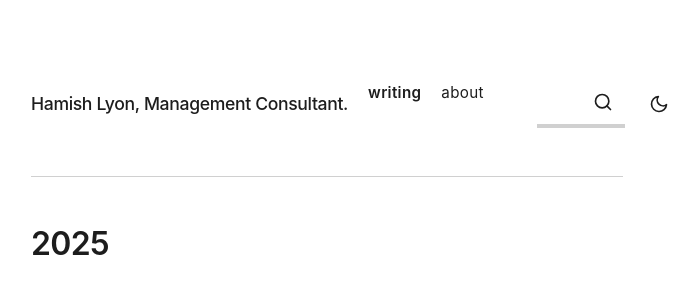
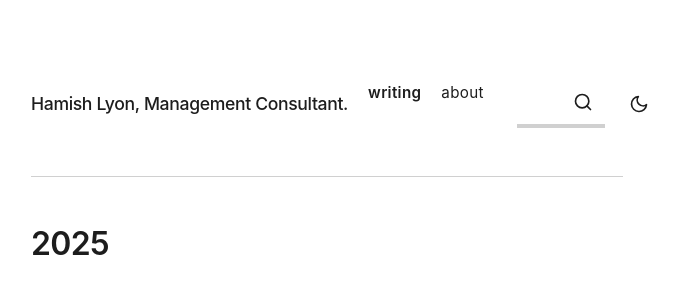
Before and after one commit to HamishFrostLyon/hamishfrostlyon.github.io, a Jekyll site: the page built from writing.html, in a window 1280 px wide. Shown: the top 283 px of the page, without its empty margins (313-1012 px from the left). Built offline with Jekyll 4.4.1, drawn with Linux system fonts in a browser that asks for light colours.

Commit message:
Fix header to always display in single horizontal line
- Remove mobile flex-column layout, always use flex-between
- Simplify header-right to properly align items
- Remove auto margins that were pushing elements apart
- Ensure all header elements stay on one line

```diff
--- a/_sass/_layout.scss
+++ b/_sass/_layout.scss
@@ -13,19 +13,14 @@
 }
 
 header {
-    @include flex-column;
+    @include flex-between;
+    flex-wrap: nowrap;
+    align-items: center;
     gap: $spacing-unit;
     padding: 1.5rem 0 2rem 0;
     border-bottom: 1px solid var(--border-color);
     margin-bottom: 2rem;
     width: 100%;
-
-    @media (min-width: $mobile) {
-        @include flex-between;
-        flex-direction: row;
-        flex-wrap: nowrap;
-        align-items: center;
-    }
 
     @include respond-to('tablet') {
         padding: 2rem 0 2.5rem 0;
@@ -55,13 +50,10 @@
 
 .header-right {
     @include flex-start;
-    justify-content: space-between;
-    width: 100%;
+    align-items: center;
     gap: 1rem;
 
     @include respond-to('tablet') {
-        width: auto;
-        justify-content: flex-end;
         gap: 1.5rem;
     }
 
@@ -73,11 +65,6 @@
 nav {
     @include flex-start;
     gap: $spacing-unit;
-    margin-right: auto;
-
-    @include respond-to('tablet') {
-        margin-right: $spacing-unit;
-    }
 
     a {
         color: var(--text-color) !important;
```
